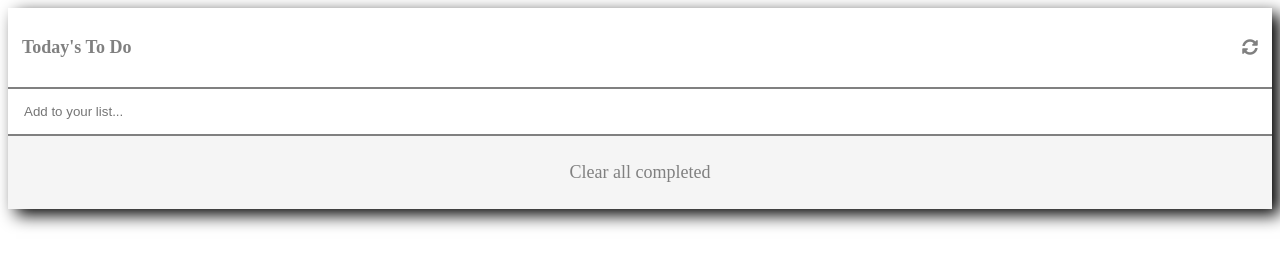
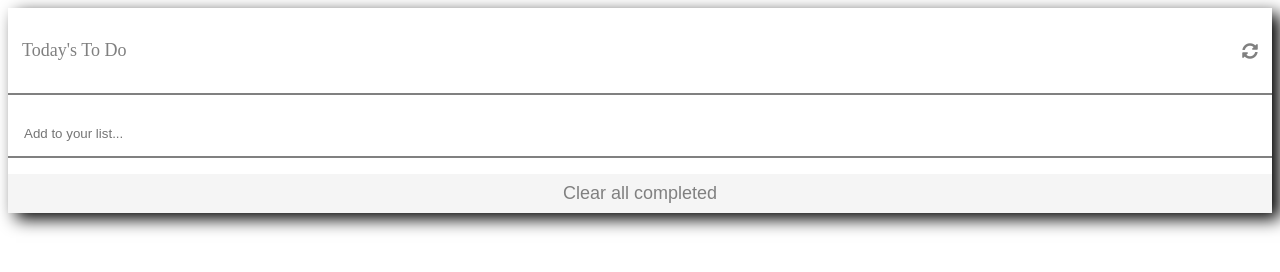
Before and after one commit to mugishasam123/Task-tracker, a website built with webpack: page dist/index.html in a window 1280 px wide. Built offline with nearby package versions, Linux system fonts and the light colour scheme; some icons are missing.

Commit message:
add build version of webpack

```diff
--- a/dist/index.html
+++ b/dist/index.html
@@ -15,19 +15,20 @@
   <script defer src="bundle.js"></script></head>
   <body>
     <section class="main">
+      <div class="list-item">
+        <p class="shared-property">Today's To Do</p>
+        <i class="fa fa-sync-alt"></i>
+      </div>
+
+      <p class="list-item add-section">
+        <input type="text" id="task-add" name="addtext" placeholder="Add to your list..." />
+        <i class="fa fa-level-up"></i>
+      </p>
       <ul class="main-div">
-        <li class="list-item app-title">
-          <h1 class="shared-property">Today's To Do</h1>
-          <i class="fa fa-sync-alt"></i>
-        </li>
 
-        <li class="list-item add-section">
-          <input type="text" placeholder="Add to your list..." />
-          <i class="fa fa-level-up"></i>
-        </li>
       </ul>
       <div class="clear-part">
-        <p class="shared-property">Clear all completed</p>
+        <button type="button" class="shared-property clear-all">Clear all completed</button>
       </div>
     </section>
   </body>
```
Also changed, not shown: dist/bundle.js (+2 -2 lines).
